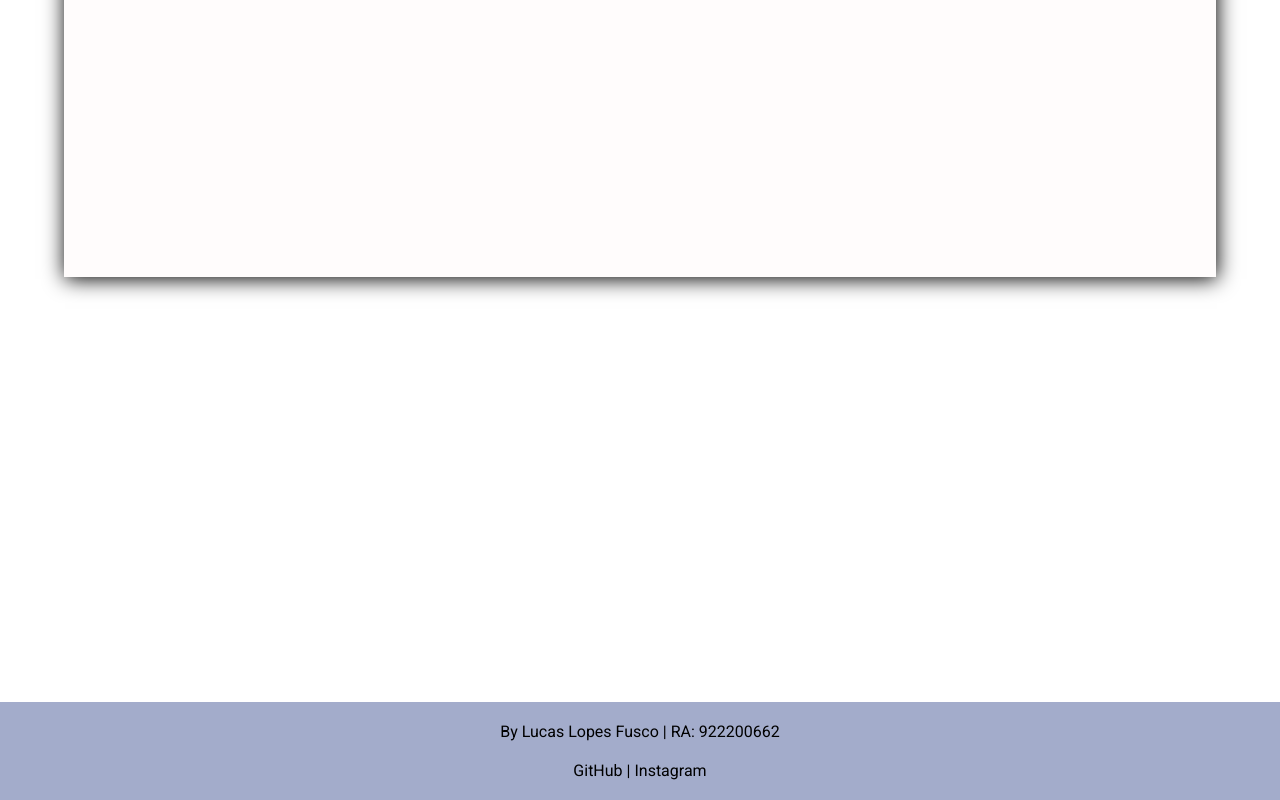
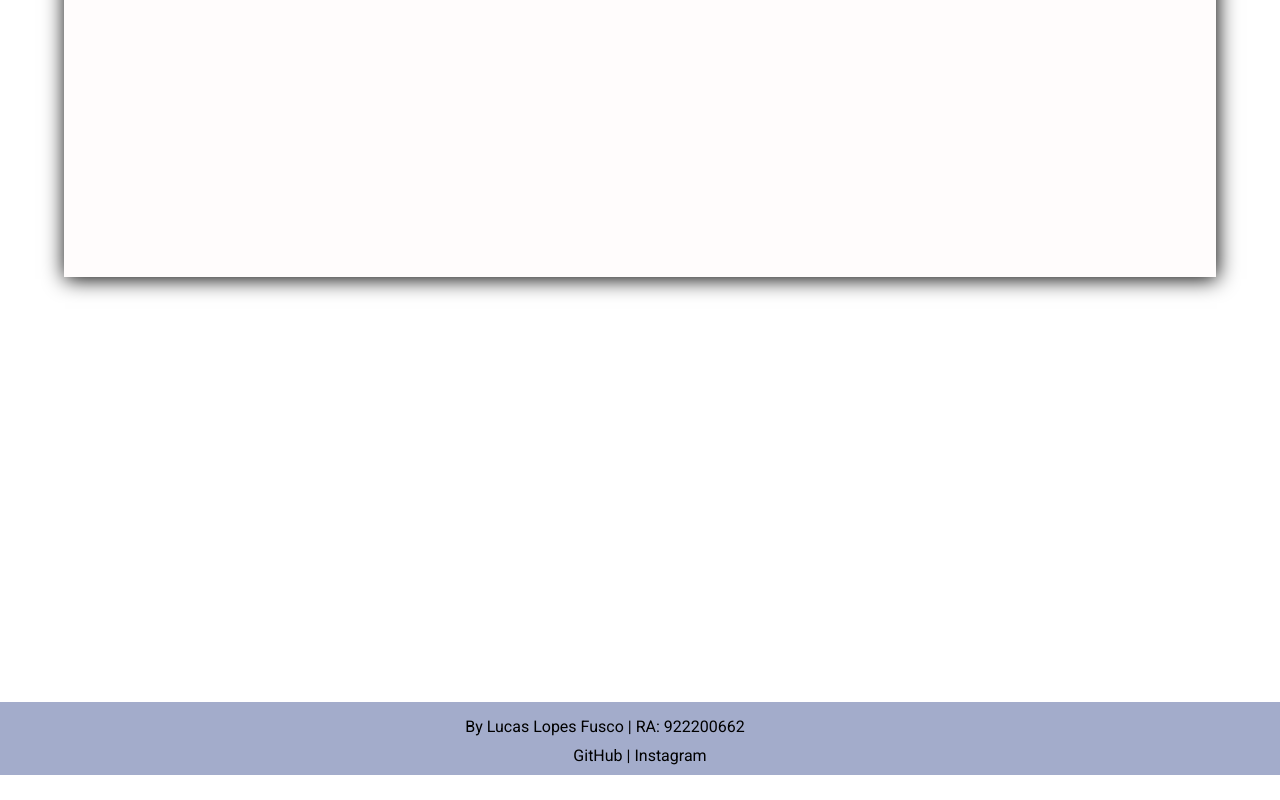
Before and after one commit to LucasLFusco/Projeto_Dev-p-Internet, a plain HTML site: page index.html in a window 1280 px wide. Shown: the part 6844-7644 px from the top of the page. After the commit the page ends 7619 px from the top, so only its background shows below. Drawn offline with nearby package versions, Linux system fonts and the light colour scheme.

Commit message:
Atualização

```diff
--- a/index.html
+++ b/index.html
@@ -170,7 +170,7 @@
     </main>
 
     <footer>
-        <p>By Lucas Lopes Fusco  |  RA: 922200662</p>
+        <p id="by">By Lucas Lopes Fusco  |  RA: 922200662</p>
             <p>
                 <a href="https://github.com/LucasLFusco/Projeto_Dev-p-Internet" target="_blank">GitHub</a> |
                 <a href="https://www.instagram.com/luh_lfusco/" target="_blank">Instagram</a>
--- a/style.css
+++ b/style.css
@@ -498,8 +498,13 @@ footer{
     margin: 10px auto;
     background-color: hsla(226, 28%, 59%, 0.685);
 }
+footer #by{
+    /* margin: 20px 170px;  */
+    margin-right: 70px;
+    margin-top: 15px;
+}
 footer p{
-    margin: 20px auto;
+    margin: 10px auto;
 }
 footer a{
     text-decoration: none;
```
